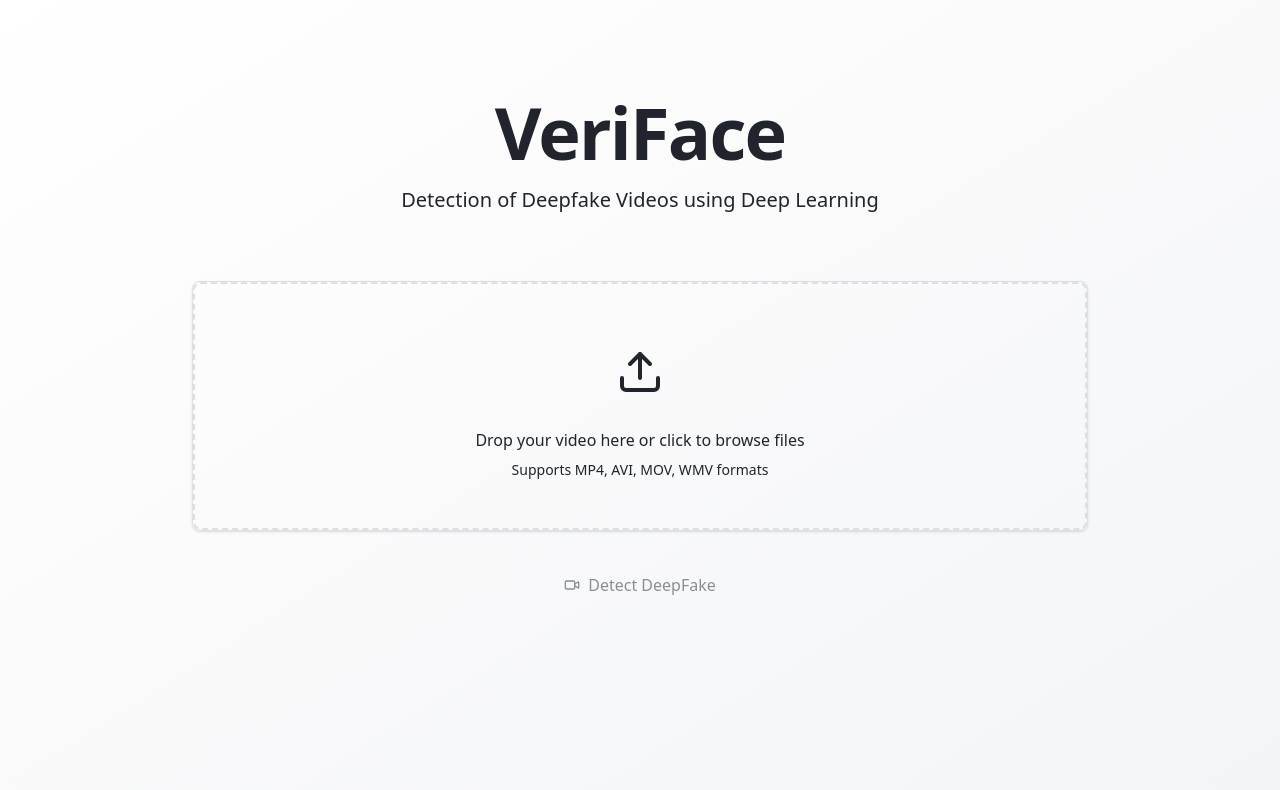
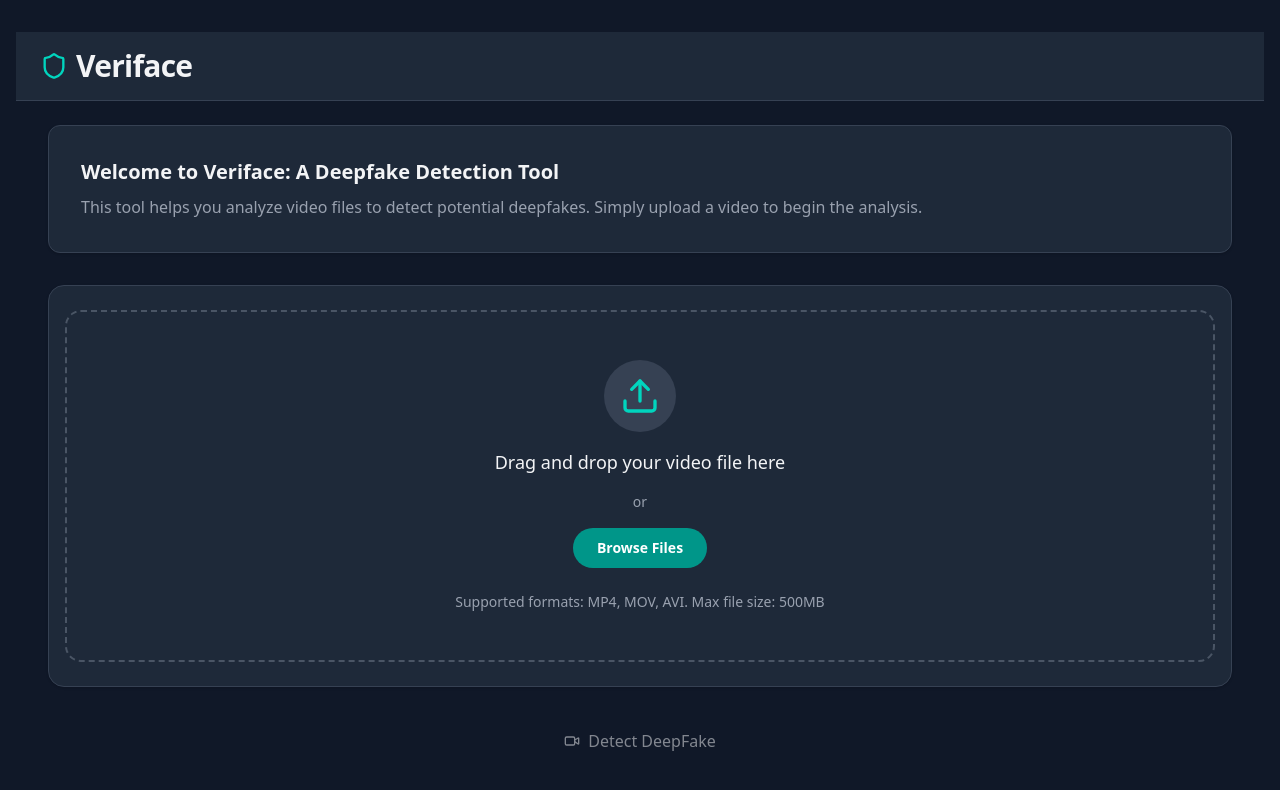
Before and after one commit to ayushman31/veriface, a React (Vite) app in the folder frontend/: page / in a window 1280 px wide. Shown: the top 790 px of the page. Built offline with nearby package versions, Linux system fonts and the light colour scheme.

Commit message:
changed layout, added probabilities in each frame of highlighted frame

```diff
--- a/frontend/src/App.tsx
+++ b/frontend/src/App.tsx
@@ -1,4 +1,5 @@
 import Layout from './components/layout/Layout';
+import IntroCard from './components/layout/IntroCard';
 import UploadForm from './components/features/upload/UploadForm';
 import ResultCard from './components/features/results/ResultCard';
 import ErrorMessage from './components/ui/ErrorMessage';
@@ -38,6 +39,8 @@ function App() {
   return (
     <Layout>
       <div className="space-y-6 md:space-y-8">
+        {/*Intro Card*/}
+        <IntroCard />
         {/* Upload Form */}
         <UploadForm
           selectedFile={selectedFile}
--- a/frontend/src/components/features/upload/FileUploadArea.tsx
+++ b/frontend/src/components/features/upload/FileUploadArea.tsx
@@ -1,10 +1,8 @@
 import React from 'react';
-import { Upload, Video, X } from 'lucide-react';
+import { Upload, X } from 'lucide-react';
 import { Card, CardContent } from '../../ui/card';
 import { Button } from '../../ui/Button';
-import { formatFileSize } from '../../../utils/fileUtils';
-import { UI_MESSAGES } from '../../../utils/constants';
-import type { FileUploadAreaProps } from '../../../types';
+import type { FileUploadAreaProps, UploadBoxProps, VideoPreviewProps } from '../../../types';
 
 const FileUploadArea: React.FC<FileUploadAreaProps> = ({
   selectedFile,
@@ -12,28 +10,54 @@ const FileUploadArea: React.FC<FileUploadAreaProps> = ({
   onFileChange,
   onDrag,
   onDrop,
-  onClearFile
+  onClearFile,
 }) => {
   const handleClick = () => {
     document.getElementById('video-input')?.click();
   };
 
   return (
-    <Card className="w-full">
+    <Card className="w-full border border-gray-700 rounded-2xl shadow-sm px-4 py-6 bg-gray-800">
       <CardContent className="p-0">
+        {selectedFile ? (
+          <VideoPreview file={selectedFile} onClearFile={onClearFile} />
+        ) : (
+          <UploadBox
+            dragActive={dragActive}
+            onDrop={onDrop}
+            onDrag={onDrag}
+            onClick={handleClick}
+            onFileChange={onFileChange}
+          />
+        )}
+      </CardContent>
+    </Card>
+  );
+};
+
+export default FileUploadArea;
+
+// ------------------------------
+// UPLOAD BOX
+// ------------------------------
+const UploadBox: React.FC<UploadBoxProps> = ({
+  dragActive,
+  onDrop,
+  onDrag,
+  onClick,
+  onFileChange
+}) => (
   <div
     className={`
-            border-2 border-dashed transition-all duration-200 cursor-pointer rounded-lg p-8 md:p-12
-            ${dragActive
-              ? 'border-primary bg-accent'
-              : 'border-muted-foreground/25 hover:border-primary/50 hover:bg-accent/50'
-            }
+      rounded-2xl p-8 md:p-12 cursor-pointer
+      border-2 border-dashed ${dragActive ? 'border-teal-400 bg-gray-700' : 'border-gray-600 hover:bg-gray-700'}
+      transition-all duration-200
     `}
     onDragEnter={onDrag}
     onDragLeave={onDrag}
     onDragOver={onDrag}
     onDrop={onDrop}
-          onClick={handleClick}
+    onClick={onClick}
   >
     <input
       type="file"
@@ -42,64 +66,74 @@ const FileUploadArea: React.FC<FileUploadAreaProps> = ({
       onChange={(e) => onFileChange(e.target.files?.[0] || null)}
       className="hidden"
     />
+    <FilePrompt />
+  </div>
+);
 
-          <div className="text-center space-y-4">
-            {selectedFile ? (
-              <FileSelected
-                file={selectedFile}
-                onClear={onClearFile}
-              />
-            ) : (
-              <FilePrompt />
-            )}
+// ------------------------------
+// VIDEO PREVIEW
+// ------------------------------
+const VideoPreview: React.FC<VideoPreviewProps> = ({
+  file,
+  onClearFile
+}) => {
+  const videoURL = React.useMemo(() => URL.createObjectURL(file), [file]);
+
+  return (
+    <div className="rounded-2xl border border-gray-700 p-6 relative bg-gray-800">
+      <h2 className="text-xl font-semibold text-gray-100 mb-4">Video Preview</h2>
+      <div className="flex justify-center">
+        <video
+          src={videoURL}
+          controls
+          className="w-[600px] h-[260px] object-cover rounded-2xl shadow-md bg-gray-900"
+          onError={() => alert('This video format is not supported by your browser.')}
+        >
+          <source src={videoURL} type={file.type || "video/mp4"} />
+          Your browser does not support preview for this video codec.
+        </video>
+      </div>
+      <div className="flex justify-between items-center mt-4">
+        <p className="text-sm text-gray-400">{file.name}</p>
+        <Button
+          variant="outline"
+          size="sm"
+          className="text-xs border-gray-600 hover:border-teal-400 hover:bg-gray-700"
+          onClick={onClearFile}
+        >
+          <X className="h-3 w-3 mr-1" />
+          Remove
+        </Button>
       </div>
     </div>
-      </CardContent>
-    </Card>
   );
 };
 
-const FileSelected: React.FC<{ file: File; onClear: () => void }> = ({ file, onClear }) => (
-  <div className="space-y-4">
+// ------------------------------
+// UPLOAD PROMPT
+// ------------------------------
+const FilePrompt: React.FC = () => (
+  <div className="text-center space-y-4">
     <div className="flex justify-center">
-      <div className="p-4 bg-primary/10 rounded-full">
-        <Video className="h-8 w-8 md:h-12 md:w-12" />
+      <div className="p-4 rounded-full bg-gray-700">
+        <Upload className="h-10 w-10 text-teal-400" />
       </div>
     </div>
-    <div className="space-y-2">
-      <p className="text-sm font-medium text-primary">{UI_MESSAGES.FILE_SELECTED}</p>
-      <p className="font-medium text-sm md:text-base break-all">{file.name}</p>
-      <p className="text-xs md:text-sm text-muted-foreground">{formatFileSize(file.size)}</p>
-    </div>
+    <p className="text-lg font-medium text-gray-100">
+      Drag and drop your video file here
+    </p>
+    <p className="text-sm text-gray-400">or</p>
     <Button
-      variant="outline"
-      size="sm"
+      className="bg-teal-600 hover:bg-teal-500 text-white px-6 py-2 rounded-full text-sm font-semibold"
       onClick={(e) => {
         e.stopPropagation();
-        onClear();
+        document.getElementById('video-input')?.click();
       }}
-      className="text-xs"
     >
-      <X className="h-3 w-3 mr-1" />
-      {UI_MESSAGES.REMOVE_FILE}
+      Browse Files
     </Button>
+    <p className="text-sm text-gray-400 pt-2">
+      Supported formats: MP4, MOV, AVI. Max file size: 500MB
+    </p>
   </div>
 );
-
-const FilePrompt: React.FC = () => (
-  <div className="space-y-4">
-    <div className="flex justify-center">
-      <div className="p-4 bg-muted rounded-full">
-        <Upload className="h-8 w-8 md:h-12 md:w-12 text-muted-foreground" />
-      </div>
-    </div>
-    <div className="space-y-2">
-      <p className="text-sm md:text-base font-medium">{UI_MESSAGES.UPLOAD_PROMPT}</p>
-      <p className="text-xs md:text-sm text-muted-foreground">
-        {UI_MESSAGES.SUPPORTED_FORMATS}
-      </p>
-    </div>
-  </div>
-);
-
-export default FileUploadArea;
--- a/frontend/src/components/layout/Header.tsx
+++ b/frontend/src/components/layout/Header.tsx
@@ -1,15 +1,14 @@
-import React from 'react';
+import React from "react";
+import { Shield } from "lucide-react";
 
 const Header: React.FC = () => {
   return (
-    <header className="text-center py-12 md:py-16">
-      <div className="animate-fade-in space-y-4">
-        <h1 className="text-4xl md:text-6xl lg:text-7xl font-bold tracking-tight">
-          VeriFace
+    <header className="w-full bg-gray-800 border-b border-gray-700 py-4 px-6 mb-6">
+      <div className="flex items-center space-x-2">
+        <Shield className="w-7 h-7 text-teal-400" />
+        <h1 className="text-3xl font-bold tracking-tight text-gray-100">
+          Veriface
         </h1>
-        <p className="text-lg md:text-xl text-muted-foreground max-w-2xl mx-auto leading-relaxed">
-        Detection of Deepfake Videos using Deep Learning
-        </p>
       </div>
     </header>
   );
--- /dev/null
+++ b/frontend/src/components/layout/IntroCard.tsx
@@ -0,0 +1,26 @@
+import React from "react";
+
+const IntroCard: React.FC = () => {
+  return (
+    <div className="
+      w-full
+      rounded-xl
+      p-6 md:p-8
+      bg-gray-800
+      border border-gray-700
+      shadow-sm
+      animate-fade-in
+    ">
+      <h2 className="text-xl font-semibold mb-2 text-gray-100">
+        Welcome to Veriface: A Deepfake Detection Tool
+      </h2>
+
+      <p className="text-gray-400 leading-relaxed">
+        This tool helps you analyze video files to detect potential deepfakes.
+        Simply upload a video to begin the analysis.
+      </p>
+    </div>
+  );
+};
+
+export default IntroCard;
--- a/frontend/src/components/layout/Layout.tsx
+++ b/frontend/src/components/layout/Layout.tsx
@@ -4,10 +4,10 @@ import type { LayoutProps } from '../../types';
 
 const Layout: React.FC<LayoutProps> = ({ children }) => {
   return (
-    <div className="min-h-screen gradient-bg">
+    <div className="min-h-screen bg-gray-900 text-gray-100">
       <div className="container mx-auto px-4 py-8">
         <Header />
-        <main className="max-w-4xl mx-auto">
+        <main className="w-full mx-auto px-4 md:px-6 lg:px-8">
           <div className="animate-slide-up space-y-8">
             {children}
           </div>
--- a/frontend/src/hooks/useFileUpload.ts
+++ b/frontend/src/hooks/useFileUpload.ts
@@ -14,30 +14,28 @@ export const useFileUpload = (): UseFileUploadReturn => {
       return;
     }
 
-    if (validateVideoFile(file)) {
-      setSelectedFile(file);
-      setError(null);
-    } else {
+    if (!validateVideoFile(file)) {
       setError(UI_MESSAGES.INVALID_FILE_ERROR);
       setSelectedFile(null);
+      return;
     }
+
+    setSelectedFile(file);
+    setError(null);
+
   };
 
   const handleDrag = (e: React.DragEvent<HTMLDivElement>) => {
     e.preventDefault();
     e.stopPropagation();
-    if (e.type === "dragenter" || e.type === "dragover") {
-      setDragActive(true);
-    } else if (e.type === "dragleave") {
-      setDragActive(false);
-    }
+    if (e.type === 'dragenter' || e.type === 'dragover') setDragActive(true);
+    else if (e.type === 'dragleave') setDragActive(false);
   };
 
   const handleDrop = (e: React.DragEvent<HTMLDivElement>) => {
     e.preventDefault();
     e.stopPropagation();
     setDragActive(false);
-
     if (e.dataTransfer.files && e.dataTransfer.files[0]) {
       handleFileChange(e.dataTransfer.files[0]);
     }
@@ -48,9 +46,7 @@ export const useFileUpload = (): UseFileUploadReturn => {
     setError(null);
   };
 
-  const clearError = () => {
-    setError(null);
-  };
+  const clearError = () => setError(null);
 
   return {
     selectedFile,
--- a/frontend/src/utils/fileUtils.ts
+++ b/frontend/src/utils/fileUtils.ts
@@ -1,7 +1,20 @@
 export const validateVideoFile = (file: File) => {
-    const validTypes = ['video/mp4', 'video/avi', 'video/mov', 'video/wmv'];
-    return validTypes.includes(file.type);
-  };
+  const allowedExt = ['mp4', 'mov', 'avi', 'wmv'];
+
+  const nameExt = file.name.split('.').pop()?.toLowerCase() || "";
+  const mime = file.type?.toLowerCase() || "";
+
+  // Case 1: Normal browser-uploaded videos
+  if (mime.startsWith("video/")) return true;
+
+  // Case 2: Dataset files with missing or wrong MIME type
+  if (allowedExt.includes(nameExt)) return true;
+
+  // Case 3: Some systems mark MP4 as "application/octet-stream"
+  if (mime === "application/octet-stream" && nameExt === "mp4") return true;
+
+  return false;
+};
 
   export const formatFileSize = (bytes: number) => {
     if (bytes === 0) return '0 Bytes';
```
Also changed, not shown: frontend/src/components/features/results/ResultCard.tsx (+51 -104 lines), frontend/src/types/index.ts (+14 -0 lines), 1 other file (tests, documents, lock files or other folders). Lines whose indentation alone changed are shown as unchanged.
